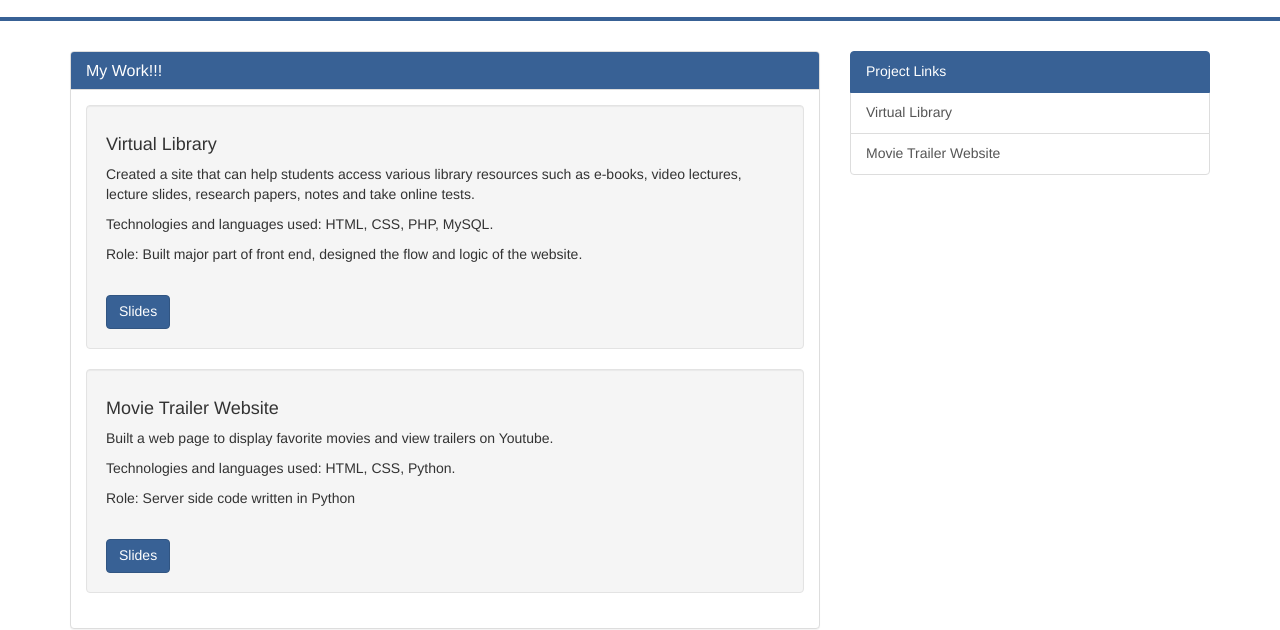
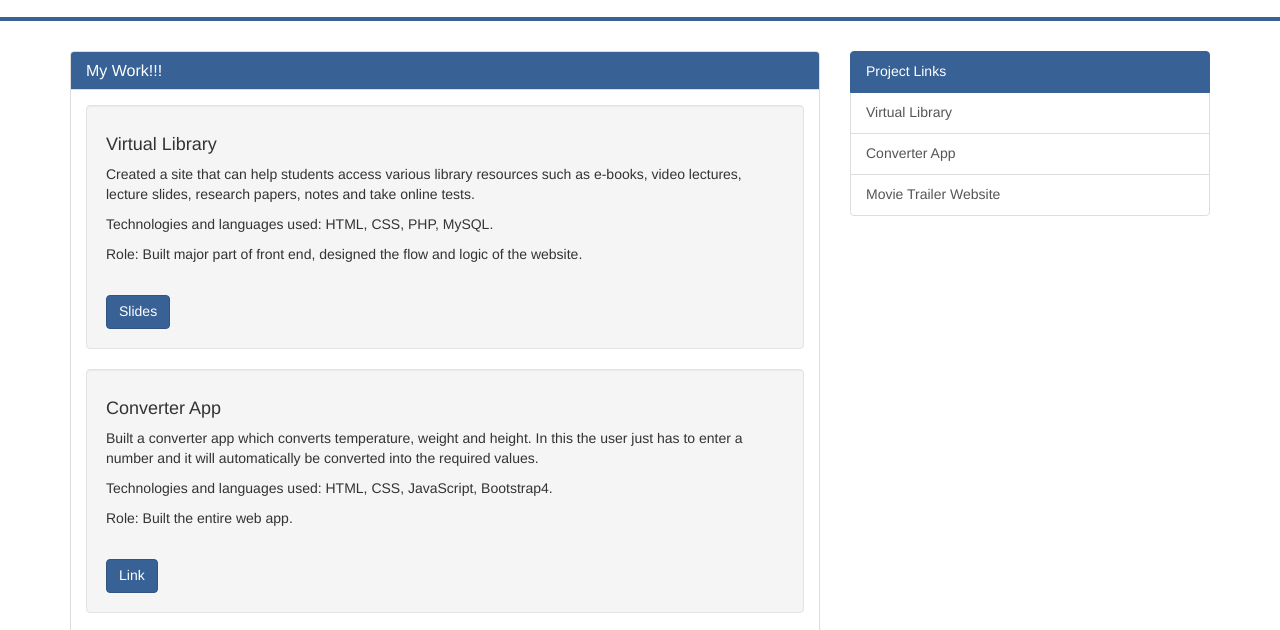
Before and after one commit to VirtuosArs/ArsS, a plain HTML site: page projects.html in a window 1280 px wide. Shown: the part 135-765 px from the top of the page. Drawn offline with Linux system fonts and the light colour scheme.

Commit message:
Update projects.html

```diff
--- a/projects.html
+++ b/projects.html
@@ -64,6 +64,13 @@ slides, research papers, notes and take online tests.</p><p>Technologies and lan
 </p><p>Role: Built major part of front end, designed the flow and logic of the website.</p>
 <br><a href="virLib.html" class="btn btn-primary">Slides</a>
                 </div>
+              <div class="well">
+                    <h4>Converter App</h4>
+                    <p>Built a converter app which converts temperature, weight and height. In this the user just has to enter a number and it will automatically be converted into the required values.</p>
+                    <p>Technologies and languages used: HTML, CSS, JavaScript, Bootstrap4.</p><p>Role: Built the entire web app.</p>
+                    <br><a href="https://virtuosars.github.io/Converter/" class="btn btn-primary">Link</a>
+                  </div>
+
                 <div class="well">
                     <h4>Movie Trailer Website</h4>
                     <p>Built a web page to display favorite movies and view trailers on Youtube.</p><p>Technologies and languages used: HTML, CSS, Python.</p><p>Role: Server side code written in Python</p>
@@ -83,6 +90,7 @@ slides, research papers, notes and take online tests.</p><p>Technologies and lan
               Project Links
             </a>
             <a href="https://virtuosars.github.io/ArsS/virLib.html" class="list-group-item">Virtual Library</a>
+            <a href="https://github.com/VirtuosArs/Converter" class="list-group-item">Converter App</a>
             <a href="https://github.com/VirtuosArs/Movie-Trailer-Website" class="list-group-item">Movie Trailer Website</a>
           </div>
         </div>
```
